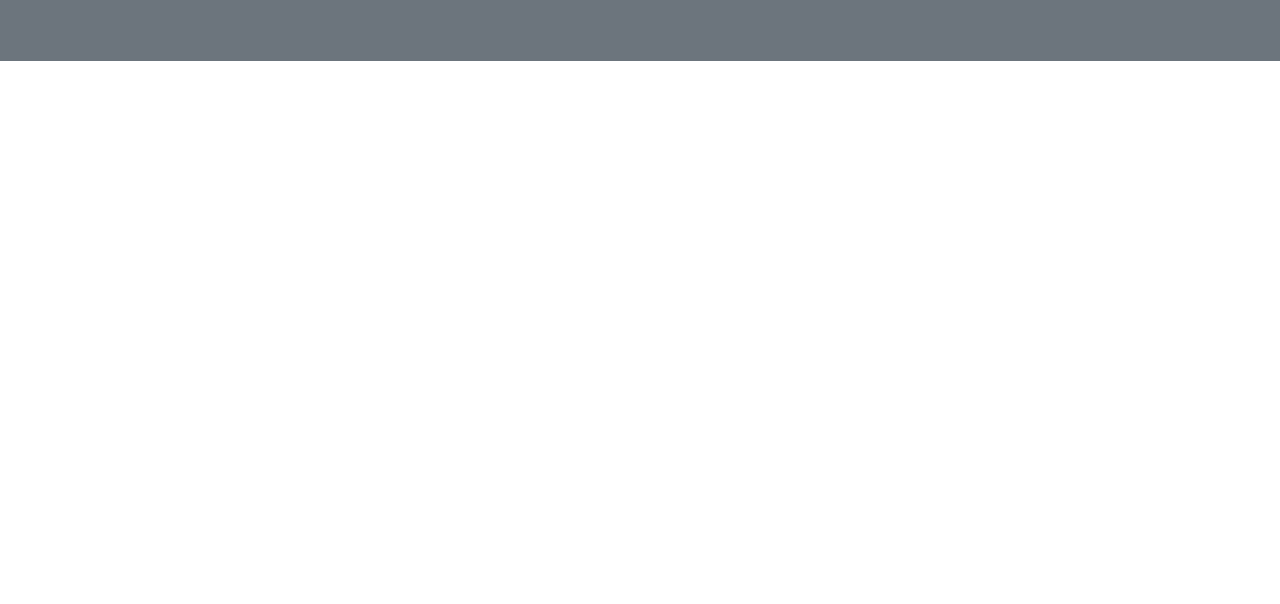
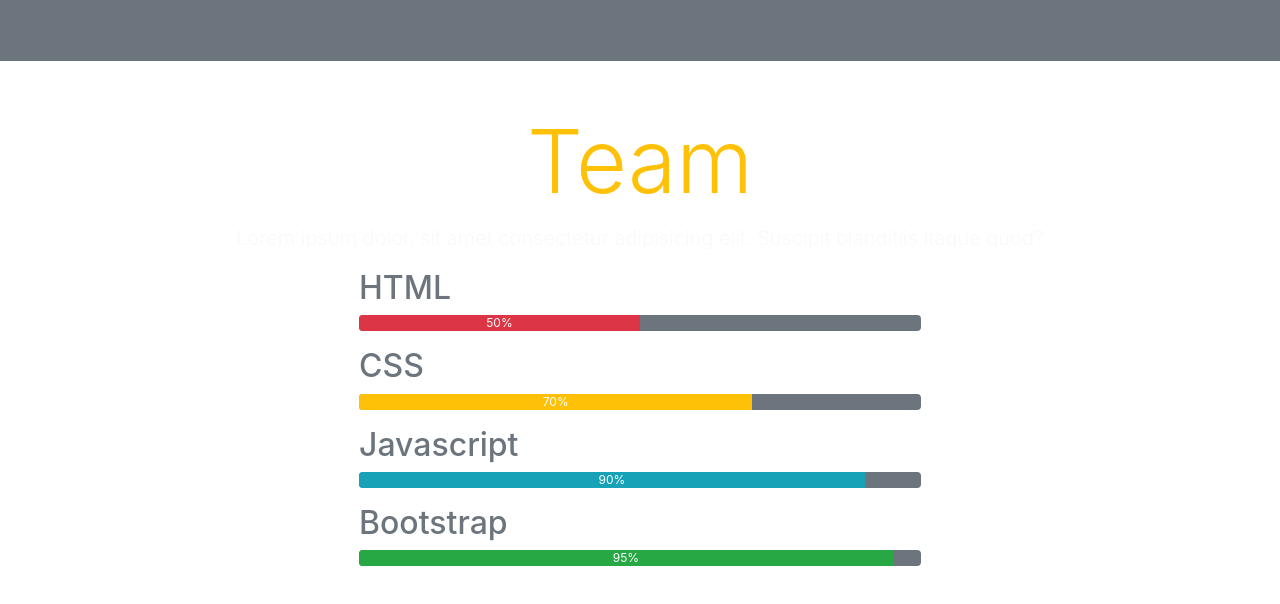
Before and after one commit to keddo/PureBootstrap, a plain HTML site: page index.html in a window 1280 px wide. Shown: the part 2682-3286 px from the top of the page. Before the commit the page ends 2743 px from the top, so only its background shows below. Drawn offline with nearby package versions, Linux system fonts and the light colour scheme.

Commit message:
Progressbar added

```diff
--- a/index.html
+++ b/index.html
@@ -218,6 +218,47 @@
     </div>
     <!-- End of Team -->
 
+    <!-- Progress -->
+
+       <section class="p-5">
+           <div class="container-fluid">
+              <!-- title -->
+              <div class="col text-center mb-3">
+                <h1 class="text-warning display-2">Team</h1>
+                <p class="lead text-light">Lorem ipsum dolor, sit amet consectetur adipisicing elit. Suscipit blanditiis itaque quod?</p>
+              </div>
+              <!-- end of title -->
+              <div class="row justify-content-center">
+                <div class="col-lg-6 col-sm-10 text-secondary">
+                  <h2>HTML</h2>
+                  <div class="progress bg-secondary mb-3">
+                    <div class="progress-bar bg-danger" style="width: 50%;">
+                      50%
+                    </div>
+                  </div>
+                  <h2>CSS</h2>
+                  <div class="progress bg-secondary mb-3">
+                    <div class="progress-bar bg-warning" style="width: 70%;">
+                      70%
+                    </div>
+                  </div>
+                  <h2>Javascript</h2>
+                  <div class="progress bg-secondary mb-3">
+                    <div class="progress-bar bg-info" style="width: 90%;">
+                      90%
+                    </div>
+                  </div>
+                  <h2>Bootstrap</h2>
+                  <div class="progress bg-secondary mb-3">
+                    <div class="progress-bar bg-success" style="width: 95%;">
+                      95%
+                    </div>
+                  </div>
+                </div>
+              </div>
+           </div>
+       </section>
+    <!-- End of Progress -->
     <!-- jQuery first, then Popper.js, then Bootstrap JS -->
     <script src="https://code.jquery.com/jquery-3.3.1.slim.min.js" integrity="sha384-q8i/X+965DzO0rT7abK41JStQIAqVgRVzpbzo5smXKp4YfRvH+8abtTE1Pi6jizo" crossorigin="anonymous"></script>
     <script src="https://cdnjs.cloudflare.com/ajax/libs/popper.js/1.14.3/umd/popper.min.js" integrity="sha384-ZMP7rVo3mIykV+2+9J3UJ46jBk0WLaUAdn689aCwoqbBJiSnjAK/l8WvCWPIPm49" crossorigin="anonymous"></script>
```
